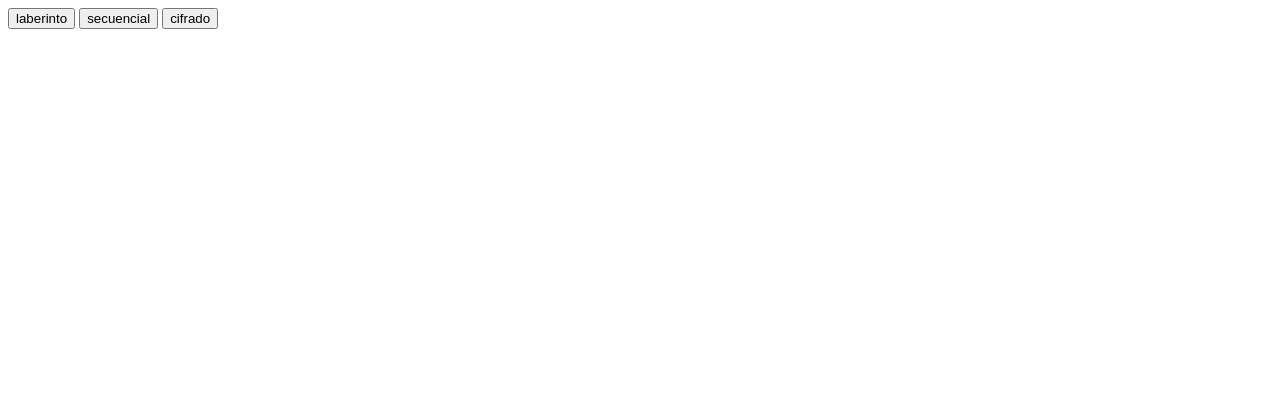
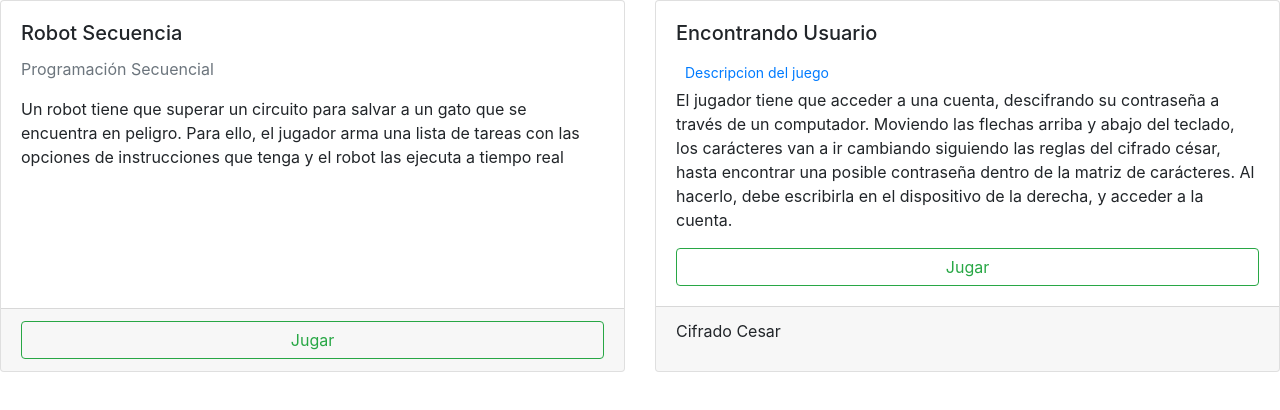
Before and after one commit to moraga1999/minijuegos-hub, a plain HTML site: page index.html in a window 1280 px wide. Drawn offline with nearby package versions, Linux system fonts and the light colour scheme.

Commit message:
creación de cards iniciales de hub

```diff
--- a/index.html
+++ b/index.html
@@ -3,10 +3,43 @@
 <head>
     <meta name="viewport" content="width=device-width, initial-scale=1.0">
     <title>Portal de minijuegos ICC</title>
-</head>
+    <meta charset="utf-8">
+    <link rel="stylesheet" href="https://cdn.jsdelivr.net/npm/bootstrap@4.3.1/dist/css/bootstrap.min.css" integrity="sha384-ggOyR0iXCbMQv3Xipma34MD+dH/1fQ784/j6cY/iJTQUOhcWr7x9JvoRxT2MZw1T" crossorigin="anonymous">    <script src="https://ajax.googleapis.com/ajax/libs/jquery/3.6.4/jquery.min.js"></script>
+    <script src="https://code.jquery.com/jquery-3.3.1.slim.min.js" integrity="sha384-q8i/X+965DzO0rT7abK41JStQIAqVgRVzpbzo5smXKp4YfRvH+8abtTE1Pi6jizo" crossorigin="anonymous"></script>
+    <script src="https://cdn.jsdelivr.net/npm/popper.js@1.14.7/dist/umd/popper.min.js" integrity="sha384-UO2eT0CpHqdSJQ6hJty5KVphtPhzWj9WO1clHTMGa3JDZwrnQq4sF86dIHNDz0W1" crossorigin="anonymous"></script>
+    <script src="https://cdn.jsdelivr.net/npm/bootstrap@4.3.1/dist/js/bootstrap.min.js" integrity="sha384-JjSmVgyd0p3pXB1rRibZUAYoIIy6OrQ6VrjIEaFf/nJGzIxFDsf4x0xIM+B07jRM" crossorigin="anonymous"></script></head>
 <body>
-    <button onclick="location.href='/laberinto/laberinto.html'">laberinto</button>
-    <button onclick="location.href='/secuencial/secuencial.html'">secuencial</button>
-    <button onclick="location.href='/cifrado/cifrado.html'">cifrado</button>
+    <div class="card-deck" id="accordion">
+        <div class="card">
+            <div class="card-body">
+                <h5 class="card-title">Robot Secuencia</h5>
+                <p class="text-muted">Programación Secuencial</p>
+                <p class="card-text">Un robot tiene que superar un circuito para
+                    salvar a un gato que se encuentra en peligro. Para ello, el jugador arma una
+                    lista de tareas con las opciones de instrucciones que tenga y el robot las ejecuta a tiempo real</p>
+            </div>
+            <div class="card-footer">
+                <button onclick="location.href='/secuencial/secuencial.html'" type="button" class="btn btn-block btn-outline-success">Jugar</button>
+            </div>
+        </div>
+        <div class="card">
+            <div class="card-body">
+                <h5 class="card-title">Encontrando Usuario</h5>
+                <div class="card-text">
+                    <button id="headingOne" class="btn btn-sm btn-link" data-toggle="collapse" data-target="#collapseOne" aria-expanded="false" aria-controls="collapseOne">
+                    Descripcion del juego
+                    </button>
+                </div>
+                <div id="collapseOne" class="collapse show" aria-labelledby="headingOne" data-parent="#accordion">
+                    <p>El jugador tiene que acceder a una cuenta, descifrando su contraseña a través de un computador.
+                        Moviendo las flechas arriba y abajo del teclado, los carácteres van a ir cambiando siguiendo las reglas del cifrado césar,
+                        hasta encontrar una posible contraseña dentro de la matriz de carácteres.
+                        Al hacerlo, debe escribirla en el dispositivo de la derecha, y acceder a la cuenta.</p>
+                </div>
+                <button onclick="location.href='/cifrado/cifrado.html'" type="button" class="btn btn-block btn-outline-success">Jugar</button>
+            </div>
+            <div class="card-footer"><p>Cifrado Cesar</p></div>
+        </div>
+    </div>
 </body>
 </html>
```
